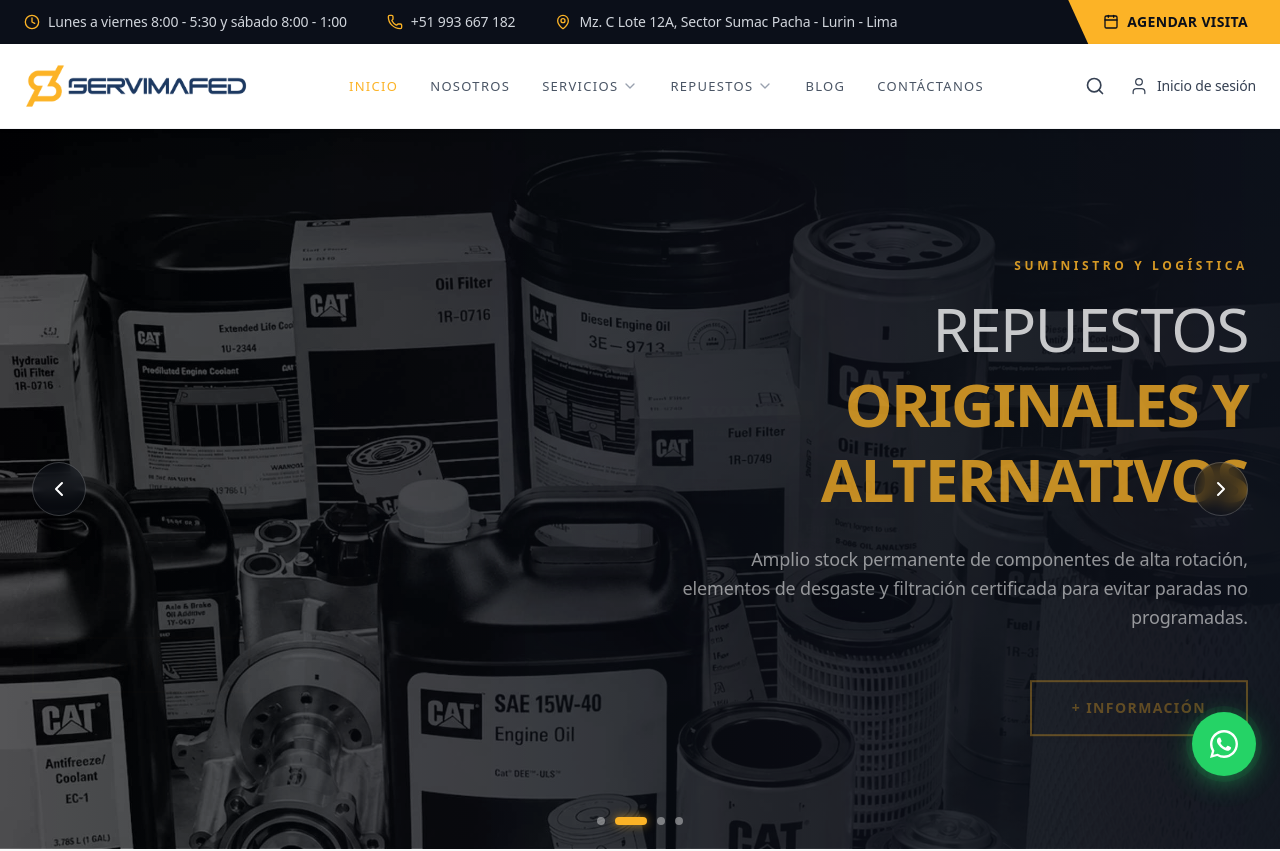
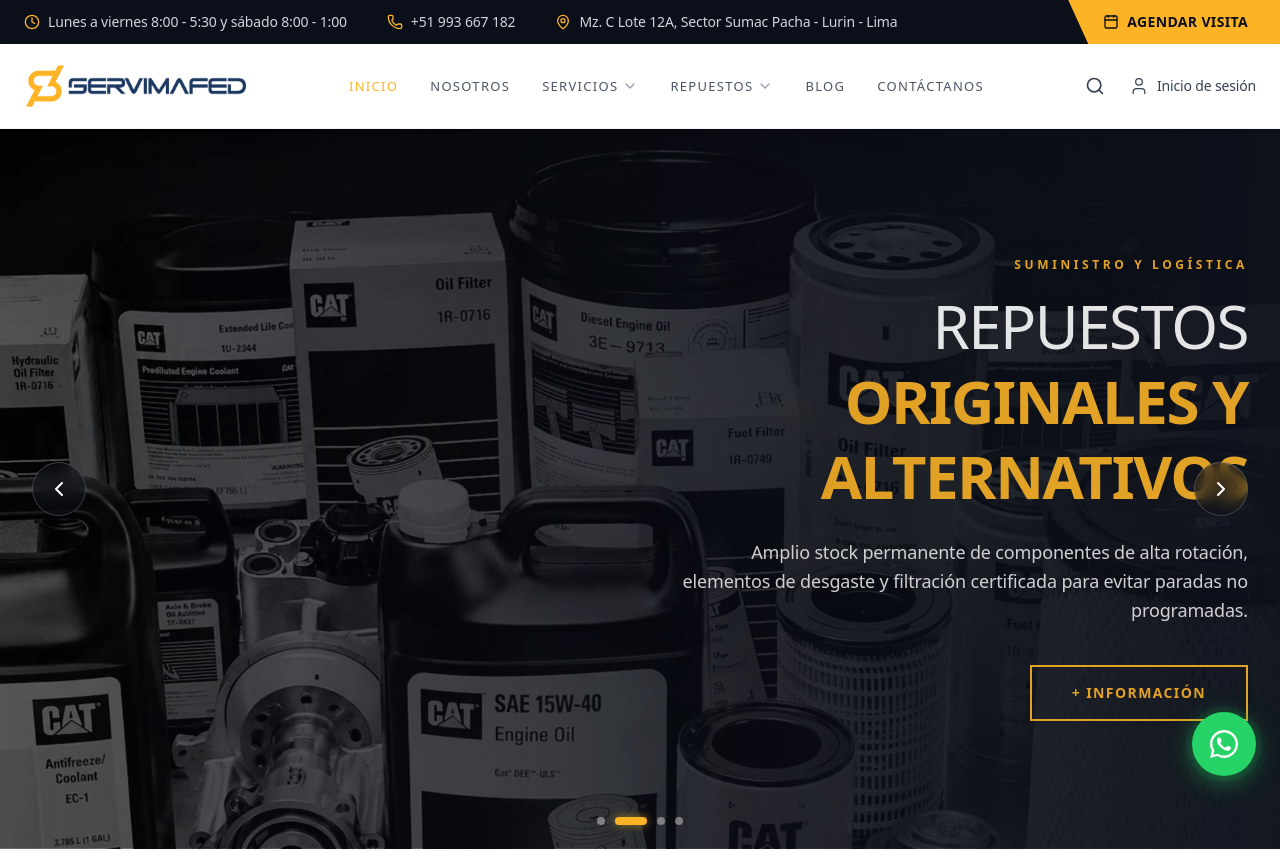
Before and after one commit to arturojuradoonton-dotcom/Sitio-Web---Servimafed, a Next.js app: page / in a window 1280 px wide. Shown: the top 851 px of the page. Built offline with nearby package versions, Linux system fonts and the light colour scheme.

Commit message:
feat: sincronizar transicion simultanea de textos e imagenes en slider principal

```diff
--- a/src/modules/Home/components/HeroSlider.tsx
+++ b/src/modules/Home/components/HeroSlider.tsx
@@ -154,35 +154,23 @@
                 >
 
                   {/* Categoría / Subtítulo */}
-                  <p
-                    className={`text-primary font-bold tracking-[0.3em] text-[11px] md:text-xs uppercase mb-3 md:mb-4 transition-all duration-700 delay-100 ${isActive ? 'translate-y-0 opacity-100' : 'translate-y-4 opacity-0'
-                      }`}
-                  >
+                  <p className="text-primary font-bold tracking-[0.3em] text-[11px] md:text-xs uppercase mb-3 md:mb-4">
                     {slide.category}
                   </p>
 
                   {/* Título Principal */}
-                  <h1
-                    className={`text-3xl sm:text-4xl md:text-5xl lg:text-6xl text-white font-black uppercase tracking-tight leading-tight mb-4 md:mb-6 transition-all duration-700 delay-200 ${isActive ? 'translate-y-0 opacity-100' : 'translate-y-6 opacity-0'
-                      }`}
-                  >
+                  <h1 className="text-3xl sm:text-4xl md:text-5xl lg:text-6xl text-white font-black uppercase tracking-tight leading-tight mb-4 md:mb-6">
                     <span className="block font-light text-white">{slide.title}</span>
                     <span className="text-primary block font-black">{slide.highlight}</span>
                   </h1>
 
                   {/* Descripción */}
-                  <p
-                    className={`text-sm sm:text-base md:text-lg font-light text-white/90 leading-relaxed mb-8 md:mb-10 transition-all duration-700 delay-300 ${isActive ? 'translate-y-0 opacity-100' : 'translate-y-6 opacity-0'
-                      }`}
-                  >
+                  <p className="text-sm sm:text-base md:text-lg font-light text-white/90 leading-relaxed mb-8 md:mb-10">
                     {slide.description}
                   </p>
 
                   {/* Botón de Acción */}
-                  <div
-                    className={`transition-all duration-700 delay-400 ${isActive ? 'translate-y-0 opacity-100' : 'translate-y-6 opacity-0'
-                      }`}
-                  >
+                  <div>
                     <Link
                       href={slide.ctaLink}
                       className="bg-transparent border-2 border-primary text-primary hover:bg-primary hover:text-dark font-bold px-8 md:px-10 py-3 md:py-4 text-xs md:text-sm uppercase tracking-widest transition-all duration-300 inline-block shadow-md hover:shadow-lg cursor-pointer"
```
